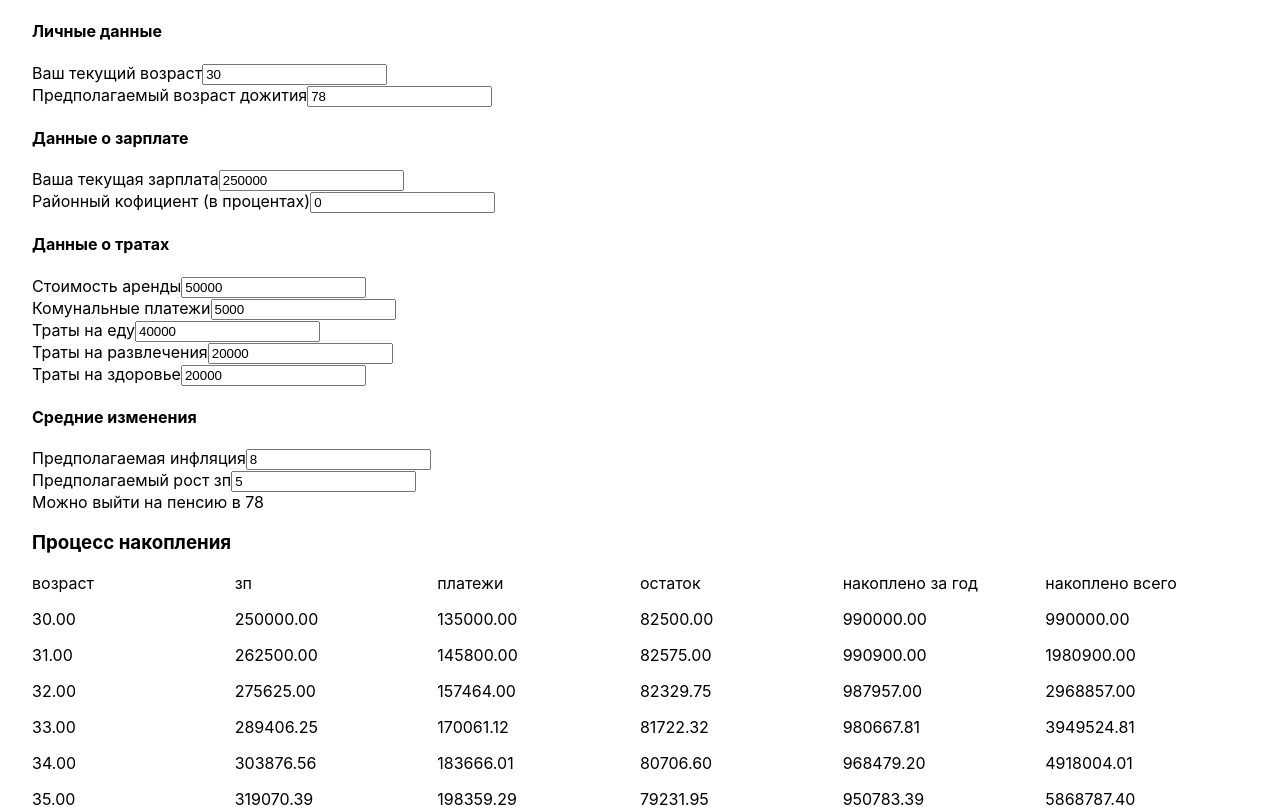
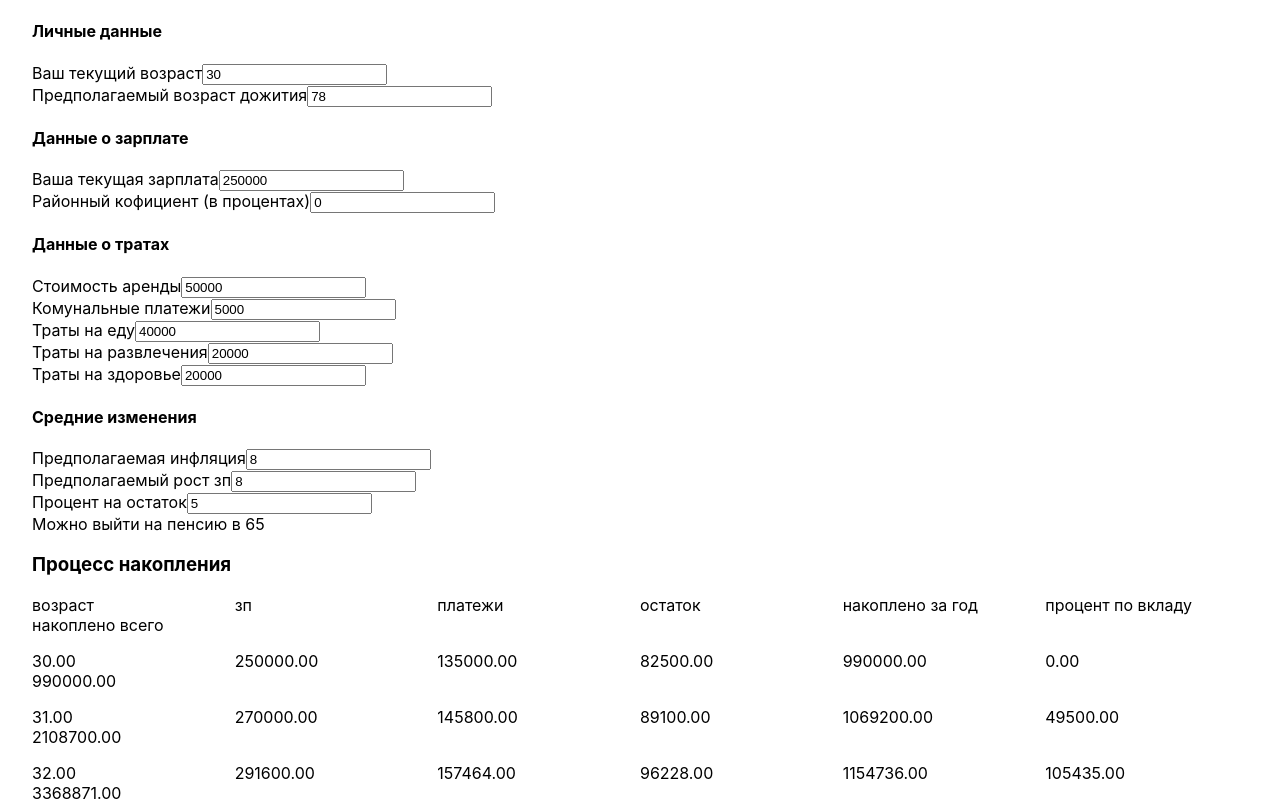
Before and after one commit to MazaiSerg/fire-calculator, a Next.js app: page / in a window 1280 px wide. Shown: the top 807 px of the page. Built offline with nearby package versions, Linux system fonts and the light colour scheme.

Commit message:
добавил процент на остаток

```diff
--- a/components/calculation/Calculation.tsx
+++ b/components/calculation/Calculation.tsx
@@ -16,7 +16,8 @@ export const Calculation = () => {
   const [moneyFun, setMoneyFun] = useState(20_000)
 
   const [inflation, setInflation] = useState(8)
-  const [salaryGrown, setSalaryGrown] = useState(5)
+  const [salaryGrown, setSalaryGrown] = useState(8)
+  const [percentToSaving, setPercentToSaving] = useState(5)
 
   return <div>
     <div>
@@ -45,11 +46,12 @@ export const Calculation = () => {
       <div>
         <Input  label={'Предполагаемая инфляция'} setValue={setInflation} value={inflation}/>
         <Input  label={'Предполагаемый рост зп'} setValue={setSalaryGrown} value={salaryGrown}/>
+        <Input  label={'Процент на остаток'} setValue={setPercentToSaving} value={percentToSaving}/>
       </div>
     </div>
     <DefaultCalculation
       ages={{currentAge, deathAge}}
-      changes={{inflation, salaryGrown}}
+      changes={{inflation, salaryGrown, percentToSaving}}
       payments={{
         rent: moneyRent,
         flat: moneyFlat,
--- a/components/calculation/DefaultCalculation.tsx
+++ b/components/calculation/DefaultCalculation.tsx
@@ -10,7 +10,7 @@ type Props = {
   changes: Changes
 }
 
-const headers = ['возраст', 'зп', 'платежи', 'остаток', 'накоплено за год', 'накоплено всего']
+const headers = ['возраст', 'зп', 'платежи', 'остаток', 'накоплено за год', 'процент по вкладу', 'накоплено всего']
 
 export const DefaultCalculation = ({ages, salary, payments, changes}: Props) => {
 
@@ -46,14 +46,16 @@ export const DefaultCalculation = ({ages, salary, payments, changes}: Props) =>
     const allPayments = countAllPayment(simulatingPayments)
     const saveMoney = simulatingSalary.salary * MONEY_AFTER_TAX - allPayments
     const saveMoneyYear = saveMoney * 12
-    savingMoney += saveMoneyYear
+    const additionalMoney = savingMoney * changes.percentToSaving / 100
+    savingMoney += saveMoneyYear + additionalMoney
     const row = [
       simulatingAge,
       simulatingSalary.salary,
       allPayments,
       saveMoney,
       saveMoneyYear,
-      savingMoney
+      additionalMoney,
+      savingMoney,
     ]
     data.push(row)
     simulatingSalary = getSalaryGrown(simulatingSalary, changes.salaryGrown)
--- a/components/calculation/types.ts
+++ b/components/calculation/types.ts
@@ -19,4 +19,5 @@ export type Payments = {
 export type Changes = {
   inflation: number
   salaryGrown: number
+  percentToSaving: number
 }
```
